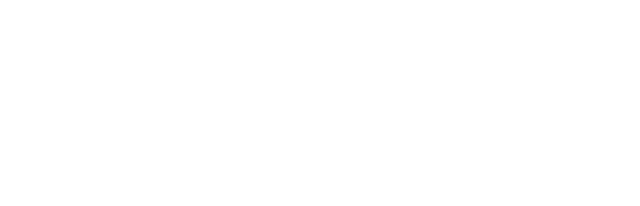
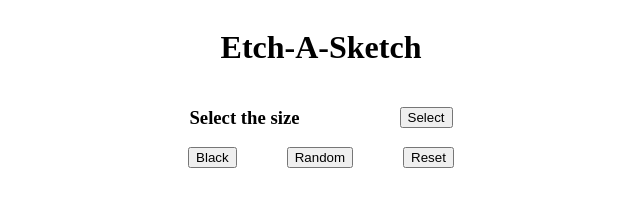
Before and after one commit to joshuadrom03/odin-etch-a-sketch, a plain HTML site: page index.html in a window 1280 px wide. Shown: the whole page, without its empty margins (319-959 px from the left). Drawn offline with Linux system fonts and the light colour scheme.

Commit message:
added the div containers anmd styled the body,header and footer,must still stlyes the buttons

```diff
--- a/index.html
+++ b/index.html
@@ -9,8 +9,17 @@
 </head>
 <body>
 
-
-
+<h1>Etch-A-Sketch</h1>
+<div class="header">
+    <h3>Select the size</h3>
+    <button id="prompt">Select</button>
+</div>
+<div class="container"></div>
+<div class="footer">
+    <button>Black</button>
+    <button>Random</button>
+    <button>Reset</button>
+</div>
 
     <script src="script.js"></script>
 </body>
--- a/style.css
+++ b/style.css
@@ -0,0 +1,19 @@
+body{
+    display: flex;
+    justify-content: center;
+    align-items: center;
+    flex-direction: column;
+}
+
+.header{
+    display: flex;
+    flex-direction: row;
+    align-items: center;
+    gap: 100px;
+}
+
+.footer{
+    display: flex;
+    align-items: center;
+    gap: 50px;
+}
```
